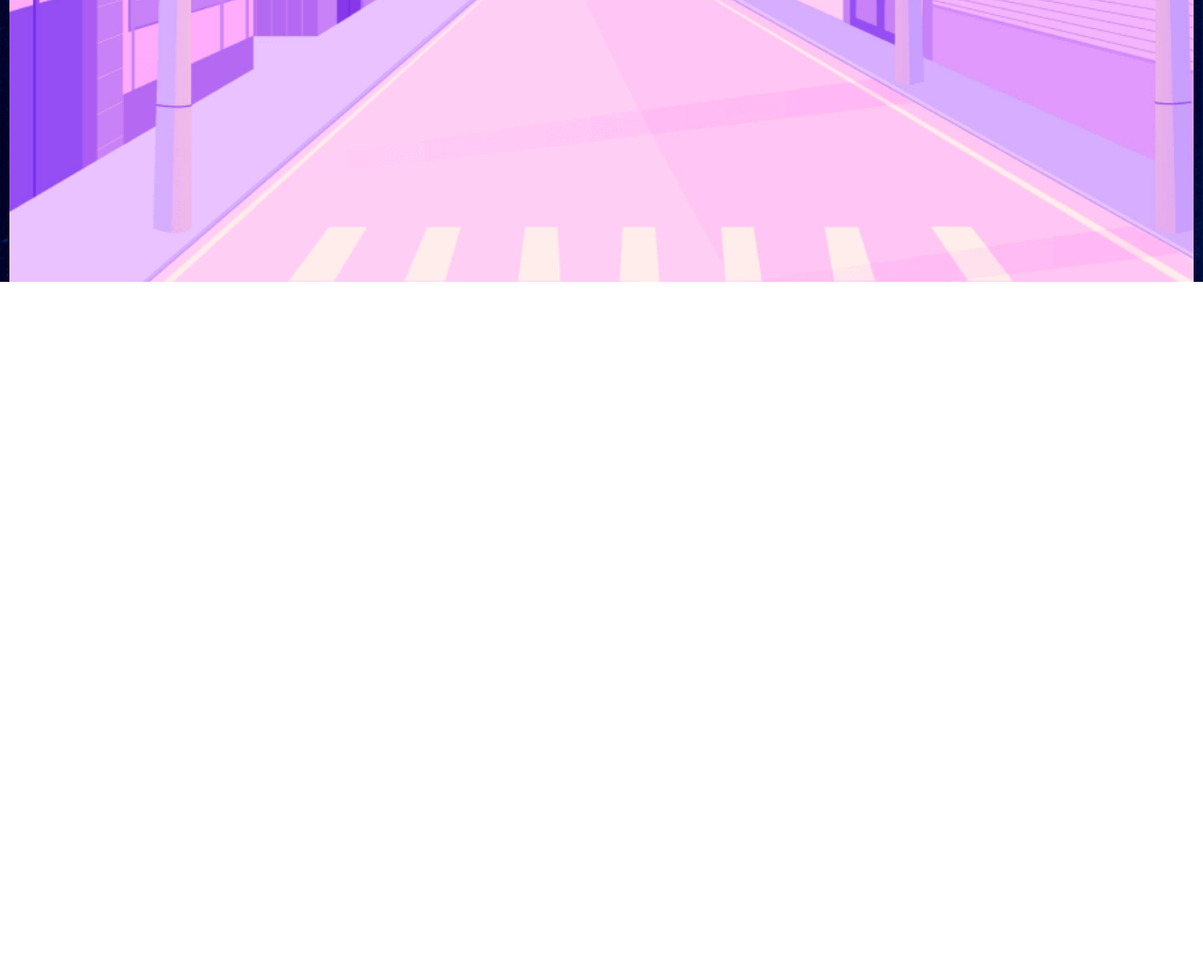
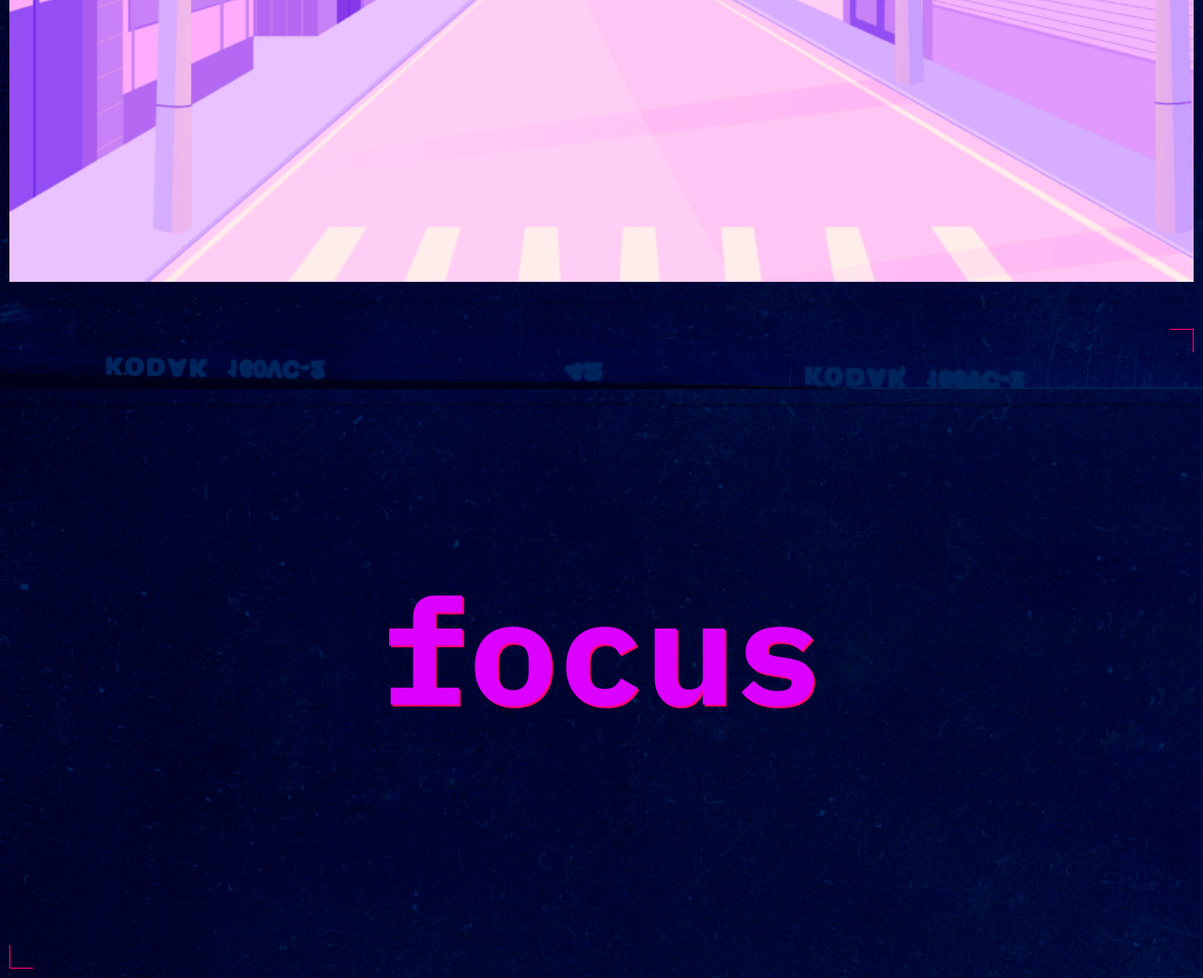
Before and after one commit to dsteppp/slozhno-sosredotochitsya-fd, a plain HTML site: page index.html in a window 1280 px wide. Shown: the part 6786-7827 px from the top of the page at 94% size. Before the commit the page ends 7086 px from the top, so only its background shows below. Drawn offline with Linux system fonts and the light colour scheme.

Commit message:
footer-done

```diff
--- a/index.html
+++ b/index.html
@@ -229,5 +229,8 @@
         />
       </div>
     </section>
+    <footer class="footer decorated-zone">
+      <h5 class="footer__title">focus</h5>
+    </footer>
   </body>
 </html>
--- a/styles/style.css
+++ b/styles/style.css
@@ -14,12 +14,12 @@
   position: relative;
   display: grid;
   grid-template-columns: repeat(2, auto);
-  grid-template-rows: repeat(3, auto) ;
+  grid-template-rows: repeat(3, auto);
   margin: 10px;
 }
 
 .decorated-zone::before {
-  content: '';
+  content: "";
   position: absolute;
   top: 0;
   right: 0;
@@ -30,7 +30,7 @@
 }
 
 .decorated-zone::after {
-  content: '';
+  content: "";
   position: absolute;
   bottom: 0;
   left: 0;
@@ -52,7 +52,7 @@
 }
 
 .header__decor::after {
-  content: '';
+  content: "";
   display: inline-block;
   margin: 0 0 0 10px;
   border-radius: 100%;
@@ -100,16 +100,21 @@
   grid-column: 1 / 3;
   grid-row: 2;
   justify-self: start;
+  text-shadow: 4px 4px 0 var(--accent-color);
+}
+
+.header__title,
+.footer__title {
   color: var(--page-title-color);
   font-weight: 700;
   font-size: clamp(7.25rem, 7.0115rem + 1.0178vw, 7.5rem);
   line-height: 0.83;
   text-transform: lowercase;
-  text-shadow: 4px 4px 0 var(--accent-color);
 }
 
 @media (min-width: 768px) {
-  .header__title {
+  .header__title,
+  .footer__title {
     font-size: clamp(7.5rem, 0.5625rem + 14.4531vw, 9.8125rem);
   }
 }
@@ -202,3 +207,16 @@
   block-size: 100%;
   max-block-size: 100%;
 }
+
+.footer {
+  position: relative;
+  display: grid;
+  justify-content: center;
+  align-content: center;
+  margin: 50px 10px 10px;
+}
+
+.footer__title {
+  padding: 276px 10px 275px;
+  text-shadow: 2px 2px 0 var(--accent-color);
+}
```
